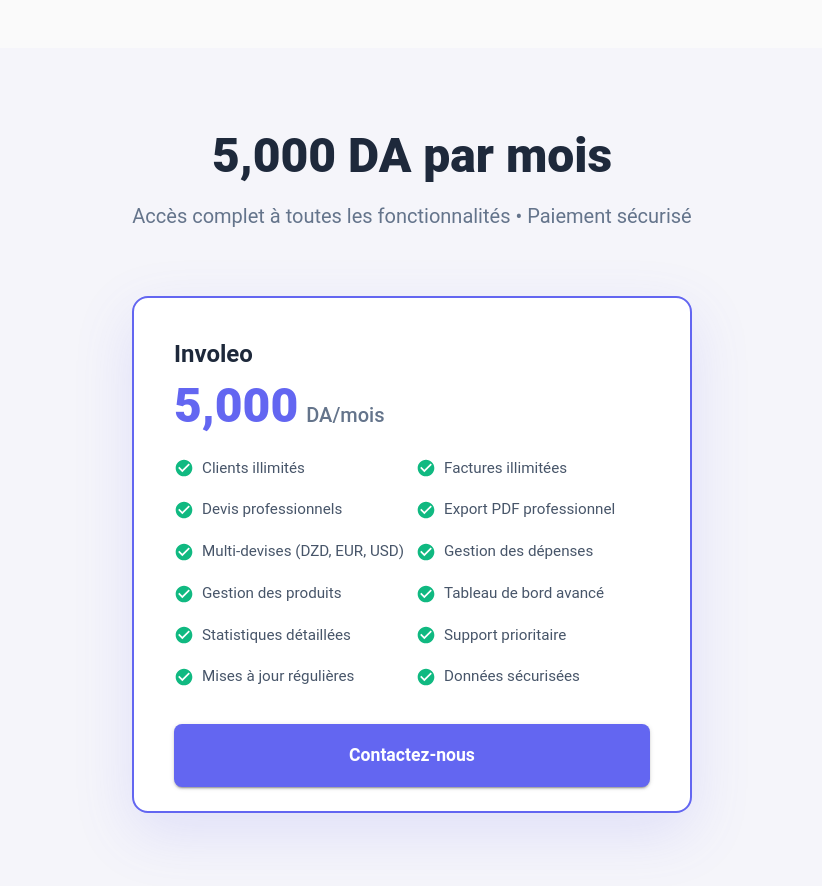
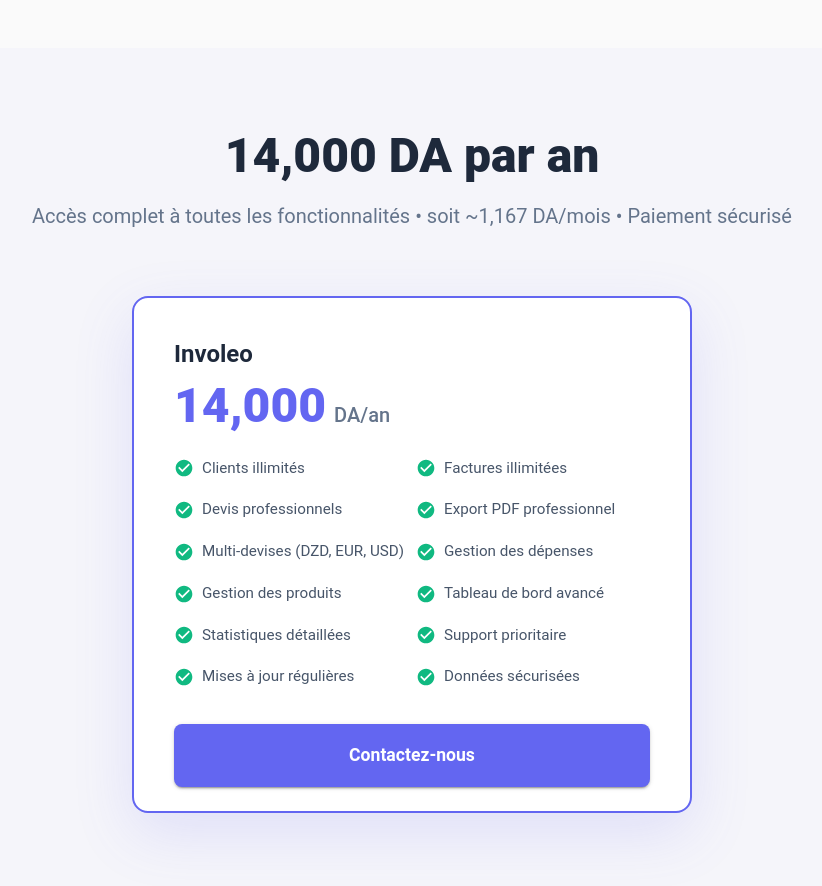
Before and after one commit to IslemKj/7SSABI, a React (Vite) app in the folder frontend/: page / in a window 1280 px wide. Shown: the part 1520-2406 px from the top of the page, without its empty margins (228-1050 px from the left). Built offline with nearby package versions, Linux system fonts and the light colour scheme.

Commit message:
fix: update pricing to 14,000 DA/an

```diff
--- a/frontend/src/pages/LandingPage.tsx
+++ b/frontend/src/pages/LandingPage.tsx
@@ -661,8 +661,8 @@
   const plans = [
     {
       name: 'Involeo',
-      price: '5,000',
-      period: '/mois',
+      price: '14,000',
+      period: '/an',
       features: [
         'Clients illimités',
         'Factures illimitées',
@@ -1135,7 +1135,7 @@
                 fontSize: { xs: '1.75rem', sm: '2.5rem', md: '3rem' }
               }}
             >
-              5,000 DA par mois
+              14,000 DA par an
             </Typography>
             <Typography
               variant="h6"
@@ -1146,7 +1146,7 @@
                 px: { xs: 2, md: 0 }
               }}
             >
-              Accès complet à toutes les fonctionnalités • Paiement sécurisé
+              Accès complet à toutes les fonctionnalités • soit ~1,167 DA/mois • Paiement sécurisé
             </Typography>
           </Box>
 
```
